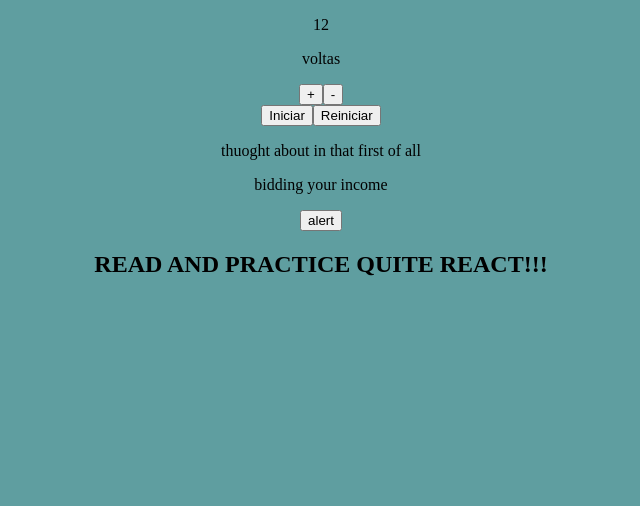
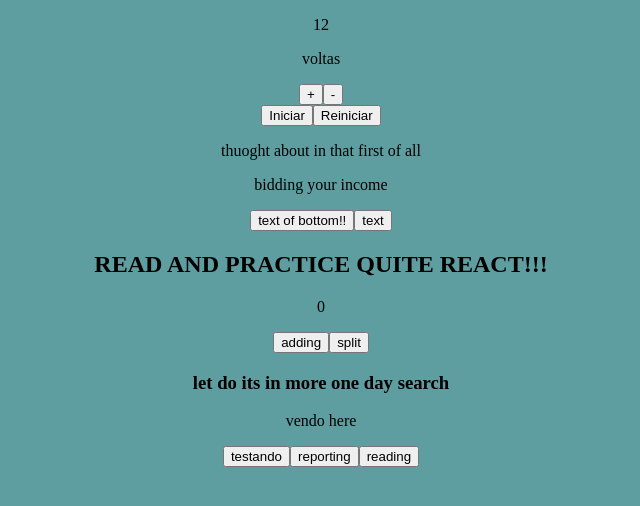
Before and after one commit to felipe-programador-18/traning-react, a React (Create React App) app in the folder myapp/: page / in a window 1280 px wide. Shown: the top 506 px of the page, without its empty margins (319-959 px from the left). Built offline with nearby package versions, Linux system fonts and the light colour scheme.

Commit message:
c8-adding new modify

```diff
--- a/myapp/src/App.js
+++ b/myapp/src/App.js
@@ -3,7 +3,6 @@ import './style.css'
 import VoltaR from './voltar'
 import Parag from './Parag'
 import Button from './Button'
-
 
 const Seeing = (props) =>{
 
@@ -27,14 +26,36 @@ const CallH2 =  (props) => {
 
 
 }
+const TestCont = (props) =>{
+  return(
+    <p>
+    {props.cotagem}
+    </p>
+  )
+}
 
+
+//remember when i give an props i have remember of tag!!
+const CaughtH2 = (props) => {
+  return(
+    <h3> {props.kinda}</h3>
+  )
+}
+
+const ChangeTest = (props) =>{
+  return(
+    <p>{props.text}</p>
+  )
+}
 
 
 
 function App() {
+  const [Change, setchange] = useState('text here')
 
   const [Numvolta, setvolta] = useState(12)
 
+  const [NumContagem, setContagem] = useState(0)
 
     const increment = ()=>{
       setvolta(Numvolta+1)
@@ -44,6 +65,19 @@ function App() {
       setvolta(Numvolta-1)
     }
 
+    const diminue = () =>{
+      if(NumContagem>0){
+        setContagem(NumContagem -1)
+      }
+    }
+
+    const aumenta = () => {
+      setContagem(NumContagem+1)
+    }
+
+   const mudanda = () => {
+     setchange(Change +1)
+   }
 
 
   return (
@@ -62,12 +96,25 @@ function App() {
     <Seeing paragrafo='thuoght about in that first of all' />
     <Seeing paragrafo='bidding your income' / >
 
-    <Button onClick={Callehelle} text='alert'/>
+    <Button onClick={Callehelle} text='text of bottom!!'/>
 
+    <Button onClick={Callehelle} text='text' />
 
 
     <CallH2 paragrafo='READ AND PRACTICE QUITE REACT!!!' />
 
+    <TestCont cotagem= {NumContagem}/>
+    <Button onClick={aumenta} text='adding' />
+    <Button onClick={diminue} text ='split' />
+
+
+    <CaughtH2 kinda=  'let do its in more one day search' />
+
+    <ChangeTest onChange={mudanda}  text='vendo here' />
+    <Button onClick={mudanda} text='testando' />
+
+    <Button onClick={aumenta} text='reporting' />
+    <Button onClick={diminue} text ='reading' />
 
     </div>
 
```
Also changed, not shown: myapp/src/corrida.jpg (added).
